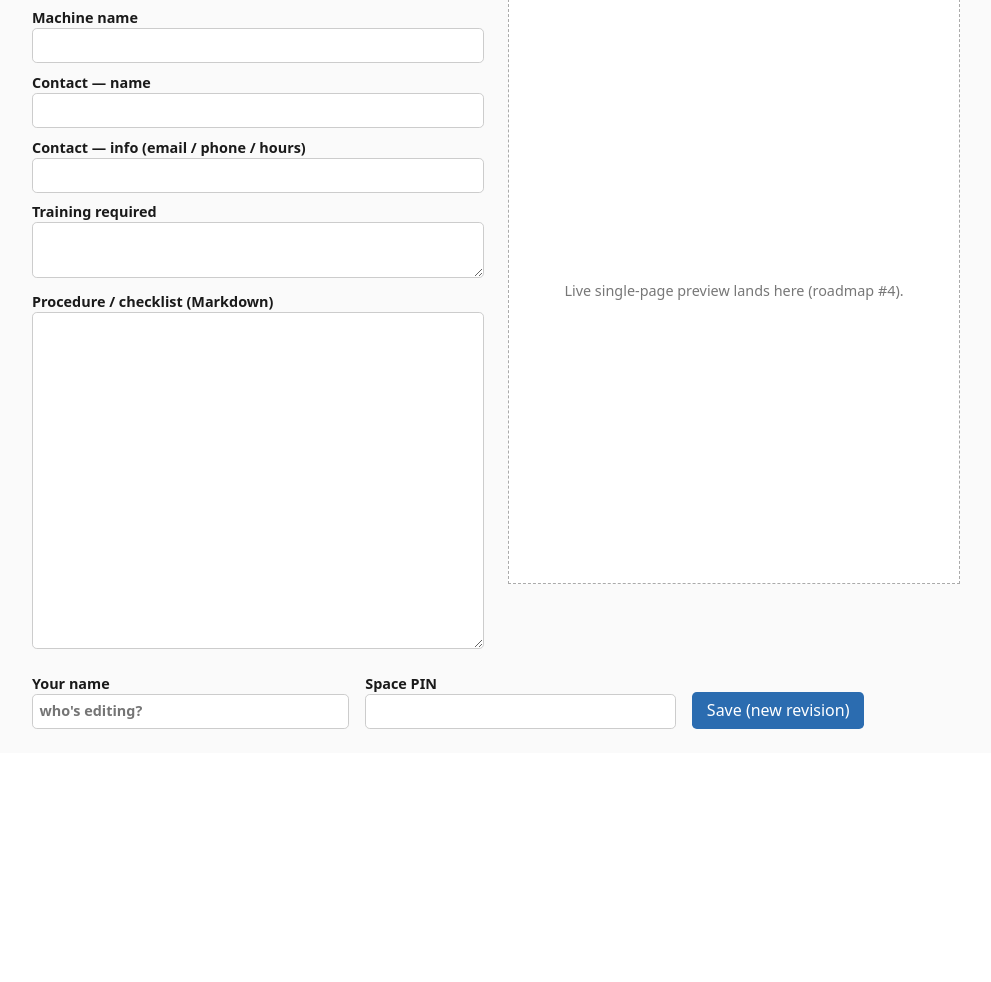
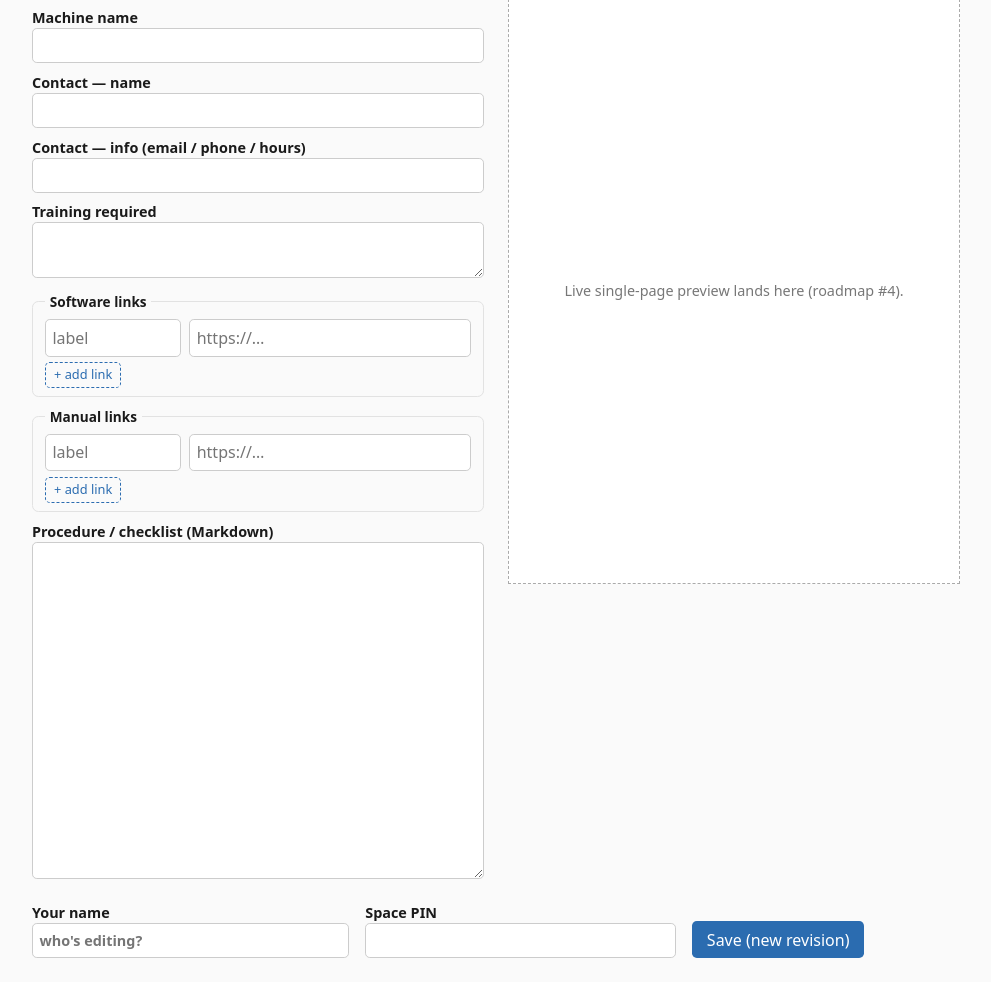
Before and after one commit to sliptonic/lantern, a FastAPI app: page /new in a window 1280 px wide. Shown: the part 166-1148 px from the top of the page, without its empty margins (144-1135 px from the left). Before the commit the page ends 895 px from the top, so only its background shows below. Run offline with FastAPI, Linux system fonts and the light colour scheme.

Commit message:
Capture and render Software & Manual links (#1)
Editor now has repeatable label+URL rows for Software Links and Manual Links
(with a "+ add link" button); blank rows are dropped. Links persist in the
sheet frontmatter and render on both built-in templates (a resources strip on
"default", the meta row on "classic"). The seeded samples already carry links,
so they now show.

Closes #1

Co-Authored-By: Claude Opus 4.8 (1M context) <noreply@anthropic.com>

```diff
--- a/app/static/style.css
+++ b/app/static/style.css
@@ -53,3 +53,8 @@ section { margin-bottom: 2rem; }
 .warn-bar { background:#fff3cd; color:#8a6d00; border-bottom:1px solid #f0d98c;
             padding:.5rem 1.25rem; font-size:.9rem; text-align:center; }
 .warn-bar code { background:#0001; padding:0 .25rem; border-radius:3px; }
+fieldset.links { border:1px solid var(--line); border-radius:.4rem; padding:.5rem .75rem; margin:.6rem 0; }
+fieldset.links legend { font-weight:600; font-size:.85rem; padding:0 .3rem; }
+.link-row { display:flex; gap:.5rem; margin-bottom:.35rem; }
+.link-row input:first-child { flex:0 0 32%; }
+.add-row { background:none; color:var(--accent); border:1px dashed var(--accent); padding:.2rem .5rem; font-size:.8rem; }
--- a/app/templates/sheet_edit.html
+++ b/app/templates/sheet_edit.html
@@ -20,7 +20,28 @@
       <label>Training required
         <textarea name="training_required" rows="2">{{ sheet.training_required }}</textarea>
       </label>
-      {# TODO(roadmap #2): repeatable Software Links / Manual Links inputs. #}
+
+      {% set link_groups = [
+        ("sw", "Software links", sheet.software_links),
+        ("man", "Manual links", sheet.manual_links)] %}
+      {% for prefix, legend, links in link_groups %}
+      <fieldset class="links">
+        <legend>{{ legend }}</legend>
+        <div class="link-rows">
+          {% for l in links %}
+          <div class="link-row">
+            <input name="{{ prefix }}_label" placeholder="label" value="{{ l.label }}">
+            <input name="{{ prefix }}_url" placeholder="https://…" value="{{ l.url }}">
+          </div>
+          {% endfor %}
+          <div class="link-row">
+            <input name="{{ prefix }}_label" placeholder="label">
+            <input name="{{ prefix }}_url" placeholder="https://…">
+          </div>
+        </div>
+        <button type="button" class="add-row">+ add link</button>
+      </fieldset>
+      {% endfor %}
 
       <label>Procedure / checklist (Markdown)
         <textarea name="body" rows="16" id="body">{{ sheet.body }}</textarea>
@@ -44,4 +65,17 @@
     <a href="/sheet/{{ slug }}/history">History</a>{% endif %}
   </div>
 </form>
+
+<script>
+  // "+ add link" clones the last row in its group and clears it.
+  document.querySelectorAll(".add-row").forEach(function (btn) {
+    btn.addEventListener("click", function () {
+      var rows = btn.previousElementSibling;          // .link-rows
+      var last = rows.lastElementChild;
+      var copy = last.cloneNode(true);
+      copy.querySelectorAll("input").forEach(function (i) { i.value = ""; });
+      rows.appendChild(copy);
+    });
+  });
+</script>
 {% endblock %}
```
Also changed, not shown: app/routes/sheets.py (+17 -1 lines), app/templates/sheets/classic.html (+9 -0 lines), app/templates/sheets/default.html (+18 -0 lines), tests/test_smoke.py (+20 -0 lines).
